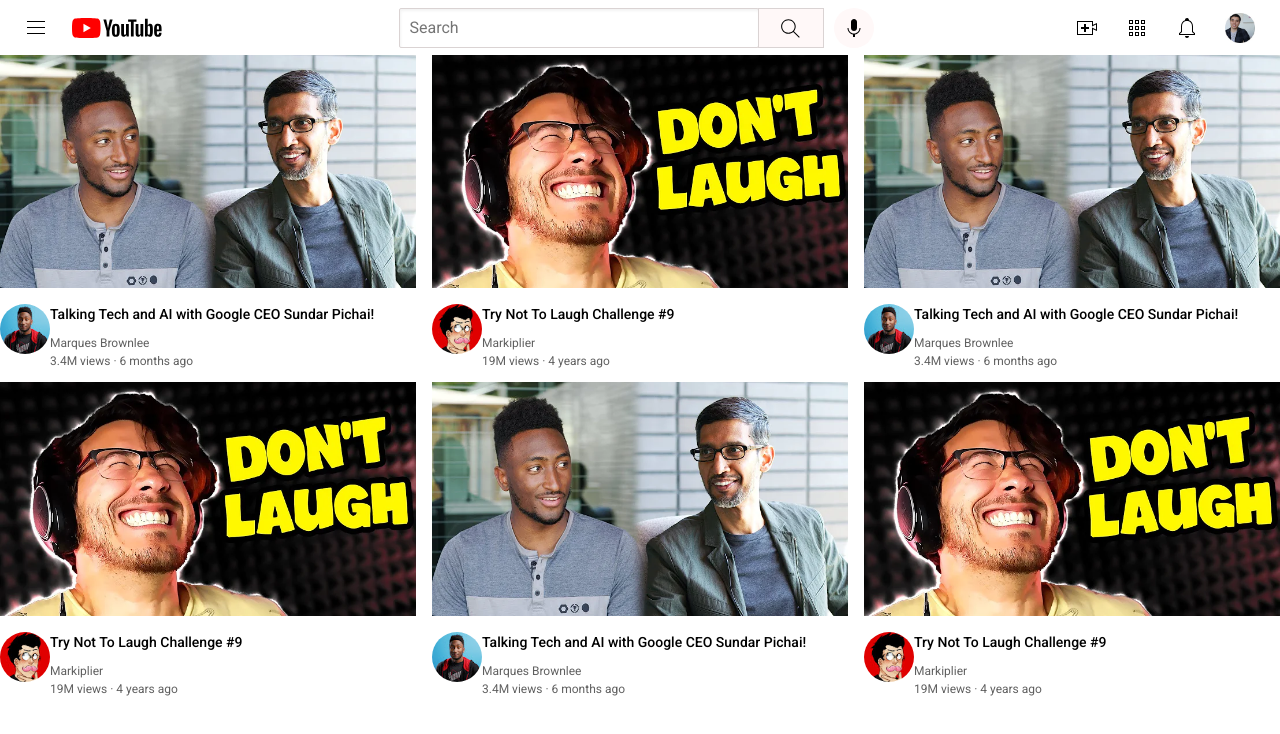
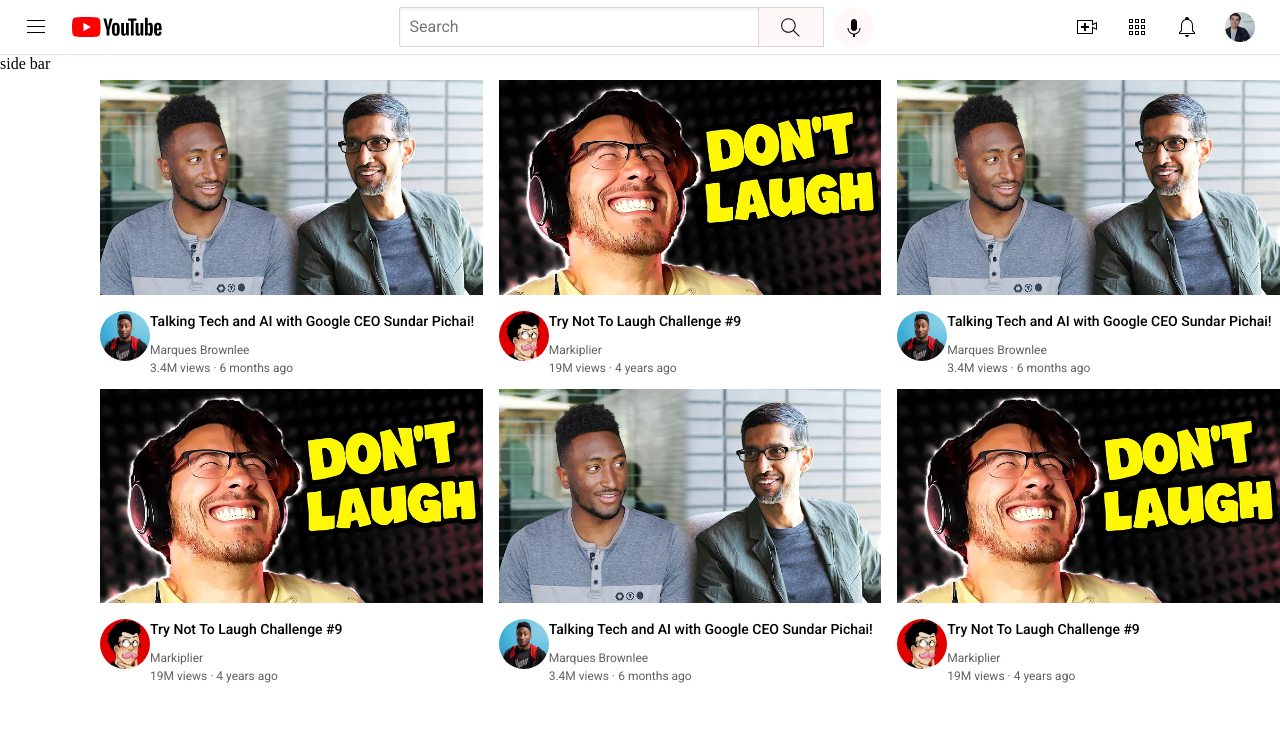
Before and after one commit to karthikgoud/HTML-CSS-basics, a plain HTML site: page youtube_clone/index.html in a window 1280 px wide. Drawn offline with Linux system fonts and the light colour scheme.

Commit message:
Header fixed and sidebar

```diff
--- a/youtube_clone/index.html
+++ b/youtube_clone/index.html
@@ -14,6 +14,7 @@
     <link rel="stylesheet" href="styles/general.css">
     <link rel="stylesheet" href="styles/header.css">
     <link rel="stylesheet" href="styles/video.css">
+    <link rel="stylesheet" href="styles/side-bar.css">
 </head>
 
 <body>
@@ -37,6 +38,8 @@
         </div>
 
     </div>
+
+    <div class="side-bar-container">side bar</div>
 
     <div class="grid-container">
         <div class="video-preview">
--- a/youtube_clone/styles/general.css
+++ b/youtube_clone/styles/general.css
@@ -7,3 +7,8 @@
 p {
     font-family: "Roboto", sans-serif;
   }
+
+  body{
+      padding-top: 80px;
+      padding-left: 100px;
+  }
--- a/youtube_clone/styles/header.css
+++ b/youtube_clone/styles/header.css
@@ -3,6 +3,14 @@
     display: flex;
     flex-direction: row;
     justify-content: space-between;
+    position: fixed;
+    top: 0;
+    left: 0;
+    right: 0;
+    height: 55px;
+    background-color: white;
+    border-bottom: 1px solid rgb(237, 218, 218);
+    z-index: 100;
 }
 
 .left-section{
--- /dev/null
+++ b/youtube_clone/styles/side-bar.css
@@ -0,0 +1,9 @@
+
+.side-bar-container{
+    position: fixed;
+    top: 55px;
+    left: 0;
+    bottom: 0;
+    width: 72px;
+    background-color: white
+}
```
